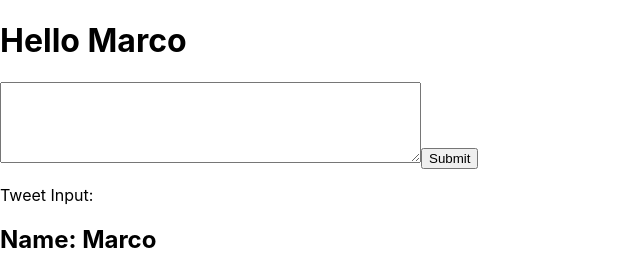
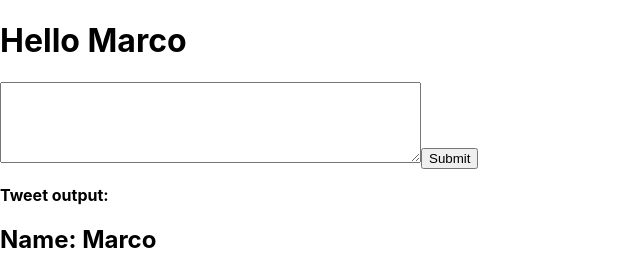
Before and after one commit to mvmarco/3-react-state, a React (Create React App) app: page / in a window 1280 px wide. Shown: the top 275 px of the page, without its empty margins (0-640 px from the left). Built offline with nearby package versions, Linux system fonts and the light colour scheme.

Commit message:
controlled and uncontrolled components

```diff
--- a/src/components/CreateTweet.js
+++ b/src/components/CreateTweet.js
@@ -22,6 +22,24 @@
   the original and empty "textInput" and update its state/value with the function "setTextInput".
   In other words, all the time the event of typing occurs, the paragraph gets updated because
   we pass in the new updated state, <p>Tweet Input: {textInput} </p>
+
+  An important thing to notice is that the user input (textarea value) it is not connected
+  to the state. Which means the paragraphs value (output) gets updated from the initial React
+  state we defined (useState('ss'). This is what is referred to "uncontrolled components".
+  whether is an empty string " " or not. And the input field shows an empty field.
+  Because the input field still tracks its own internal state while the output paragraph is
+  driven by the actual React state coming from the handler function. By giving the input the
+  value from React's state <textarea value={textArea}, it doesn't  use anymore its internal state,
+  but the state you provided from React. The teh component becomes a "controlled component".
+  Where the React initial state should be seen for the input field and for the output paragraph
+  once you start the application.
+
+  WHY DOIN THAT: if we cancel the paragraph with a click event or manually. The input the user
+  has typed in the form remains there. This may cause some problems along the way. Because the
+  state updates but you want the App to update too ALL THE TIME on the screen. In other words,
+  the data you have on your state has to reflect completely how the application looks like.
+
+  check here: https://www.robinwieruch.de/react-controlled-components
 */
 
 import {useState} from 'react';
@@ -34,9 +52,9 @@ function CreateTweet() {
   };
   return (
     <form>
-      <textarea onChange={userInputHandler} name="" id="" cols="50" rows="5"></textarea>
+      <textarea value={textInput} onChange={userInputHandler} name="" id="" cols="50" rows="5"></textarea>
       <button>Submit</button>
-      <p>Tweet Input: {textInput} </p>
+      <p> <strong> Tweet output: {textInput} </strong></p>
     </form>
   )
 }
```
